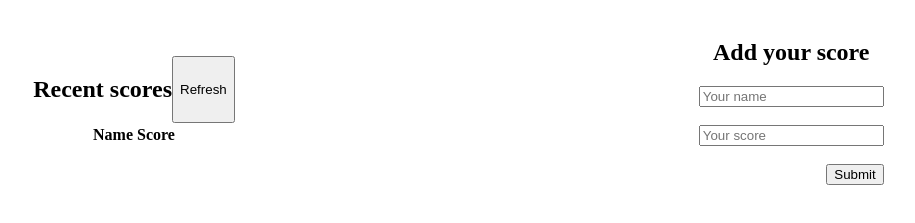
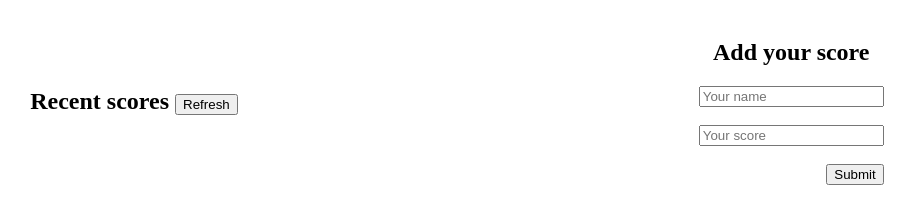
Before and after one commit to SelmaNdapanda/Leaderboard, a website built with webpack: page src/index.html in a window 1280 px wide. Shown: the part 61-284 px from the top of the page, without its empty margins (190-1105 px from the left). Built offline with nearby package versions, Linux system fonts and the light colour scheme.

Commit message:
Update index.thml

```diff
--- a/src/index.html
+++ b/src/index.html
@@ -14,30 +14,25 @@
     <section>
         <div class="recent-scores">
             <div class="score-list-title">
-                <h2 class="title recent-title">Recent scores</h2>
-                <button type="button" class="btn refresh-btn" onClick="window.location.reload();"> Refresh</button>
+                <h2 class="title recent-title">Recent scores
+                    <span>
+                        <button id="refresh">Refresh</button>
+                    </span>
+                </h2>
             </div>
-            <table class="table-container">
-                <thead>
-                    <tr>
-                        <th> Name </th>
-                        <th> Score </th>
-                    </tr>
-                </thead>
-                <tbody id="list-score"></tbody>
-            </table>
+            <div class="list-score"></div>
         </div>
 
         <div class="add-score">
             <h2 class="title form-title">Add your score</h2>
             <form id="add-form">
-                <input type="text" name="name" class="name" id="name" placeholder="Your name">
+                <input type="text" name="user_name" class="name" id="name" placeholder="Your name" required>
                 <br>
                 <br>
-                <input type="number" id="score" name="score" class="score" placeholder="Your score">
+                <input type="number" id="score" name="points" class="score" placeholder="Your score" required>
                 <br>
                 <br>
-                <button type="submit" class="btn submit-btn">Submit</button>
+                <button type="submit" id="submit" class="btn submit_btn">Submit</button>
             </form>
         </div>
     </section>
```
